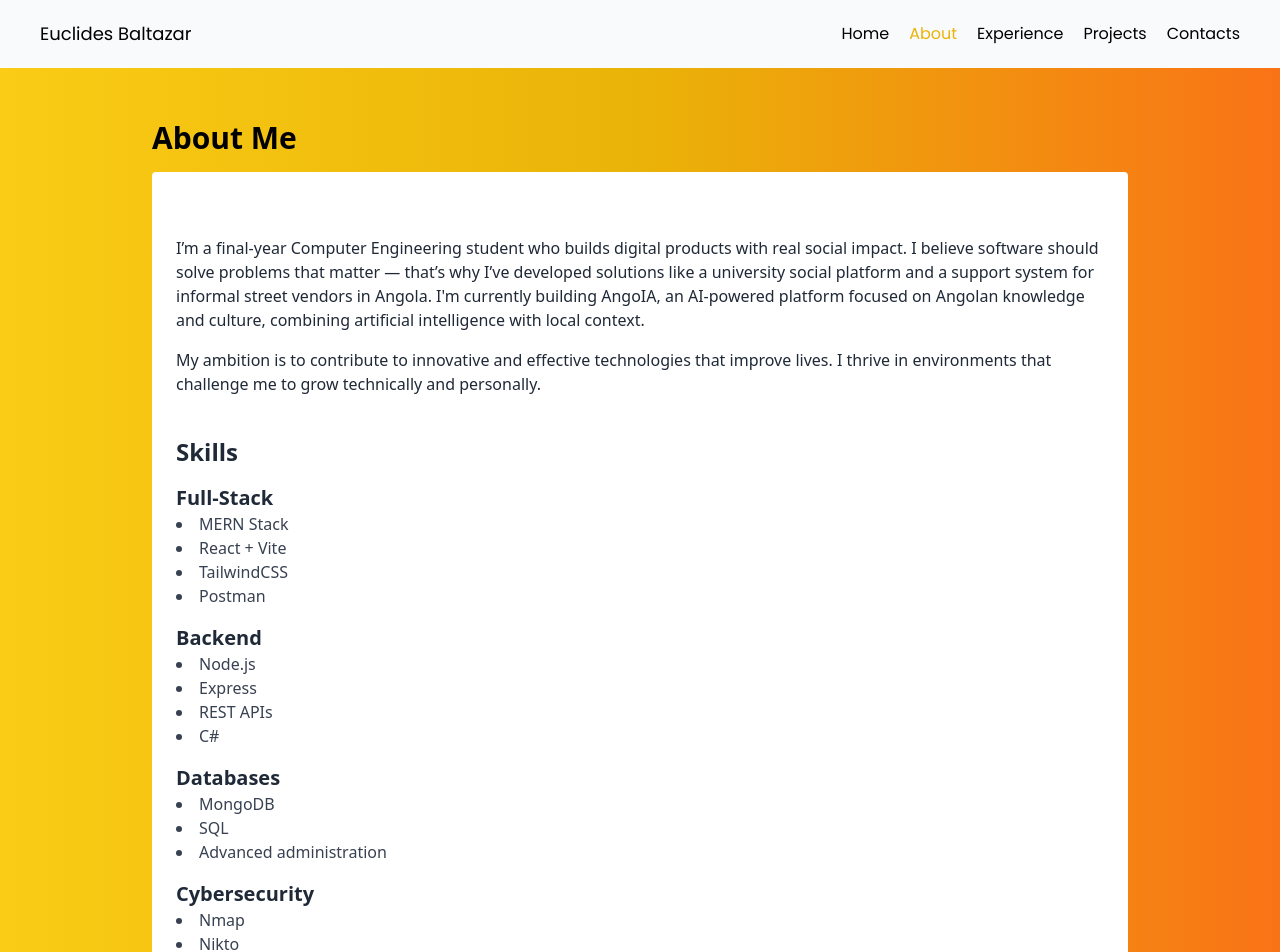
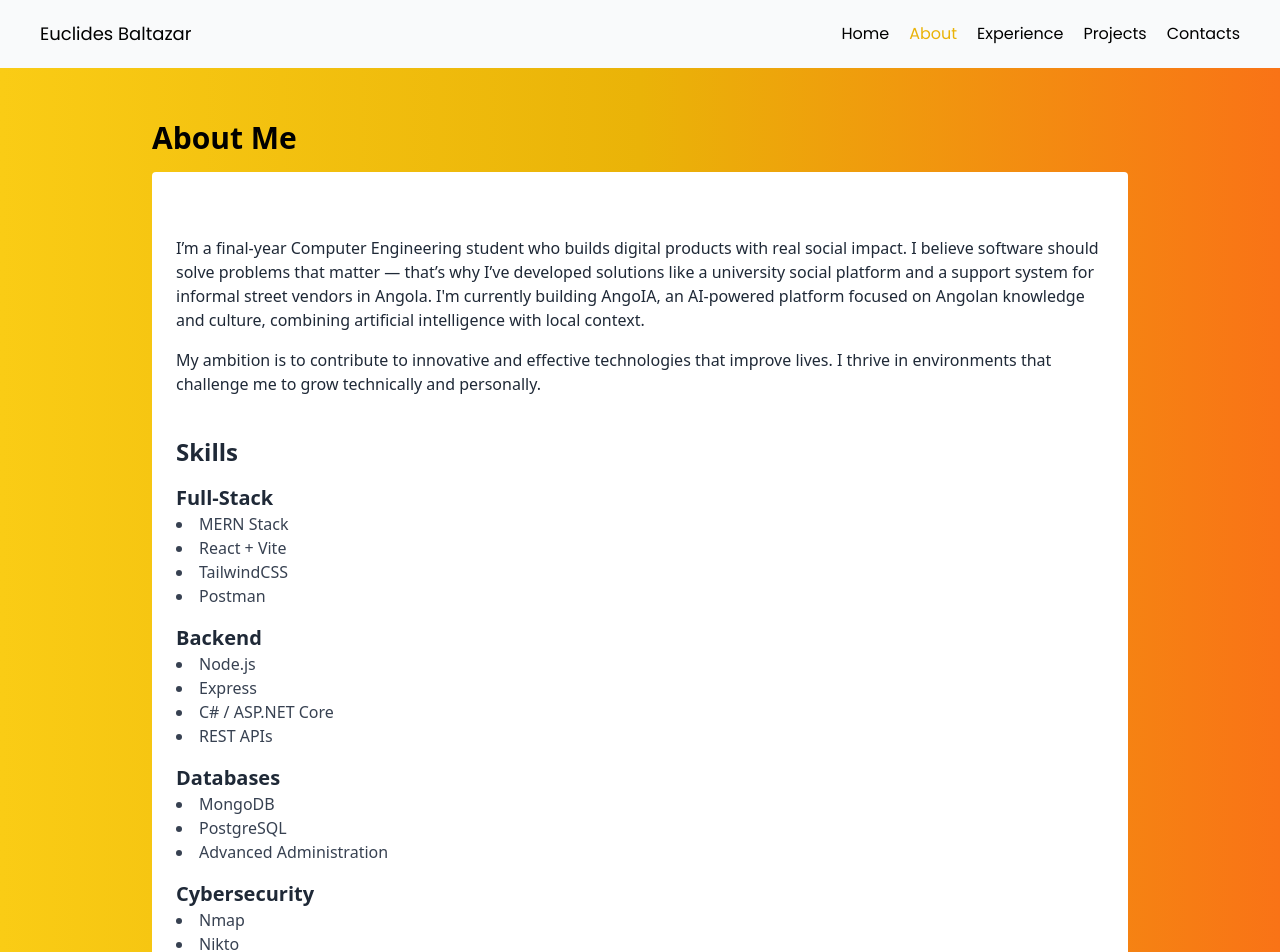
Before and after one commit to TheRealCocky/meu-portfolio-react, a React (Vite) app: page /about in a window 1280 px wide. Shown: the top 952 px of the page. Built offline with nearby package versions, Linux system fonts and the light colour scheme.

Commit message:
ajustando os skills

```diff
--- a/src/components/About.jsx
+++ b/src/components/About.jsx
@@ -3,8 +3,8 @@ import React from 'react';
 const About = () => {
     const skills = {
         "Full-Stack": ["MERN Stack", "React + Vite", "TailwindCSS", "Postman"],
-        "Backend": ["Node.js", "Express", "REST APIs","C#"],
-        "Databases": ["MongoDB", "SQL", "Advanced administration"],
+        "Backend": ["Node.js", "Express", "C# / ASP.NET Core", "REST APIs"],
+        "Databases": ["MongoDB", "PostgreSQL", "Advanced Administration"],
         "Cybersecurity": ["Nmap", "Nikto", "SSH", "TryHackMe"],
         "UI/UX": ["Figma"],
         "Project Management": ["Agile methodologies"]
```
